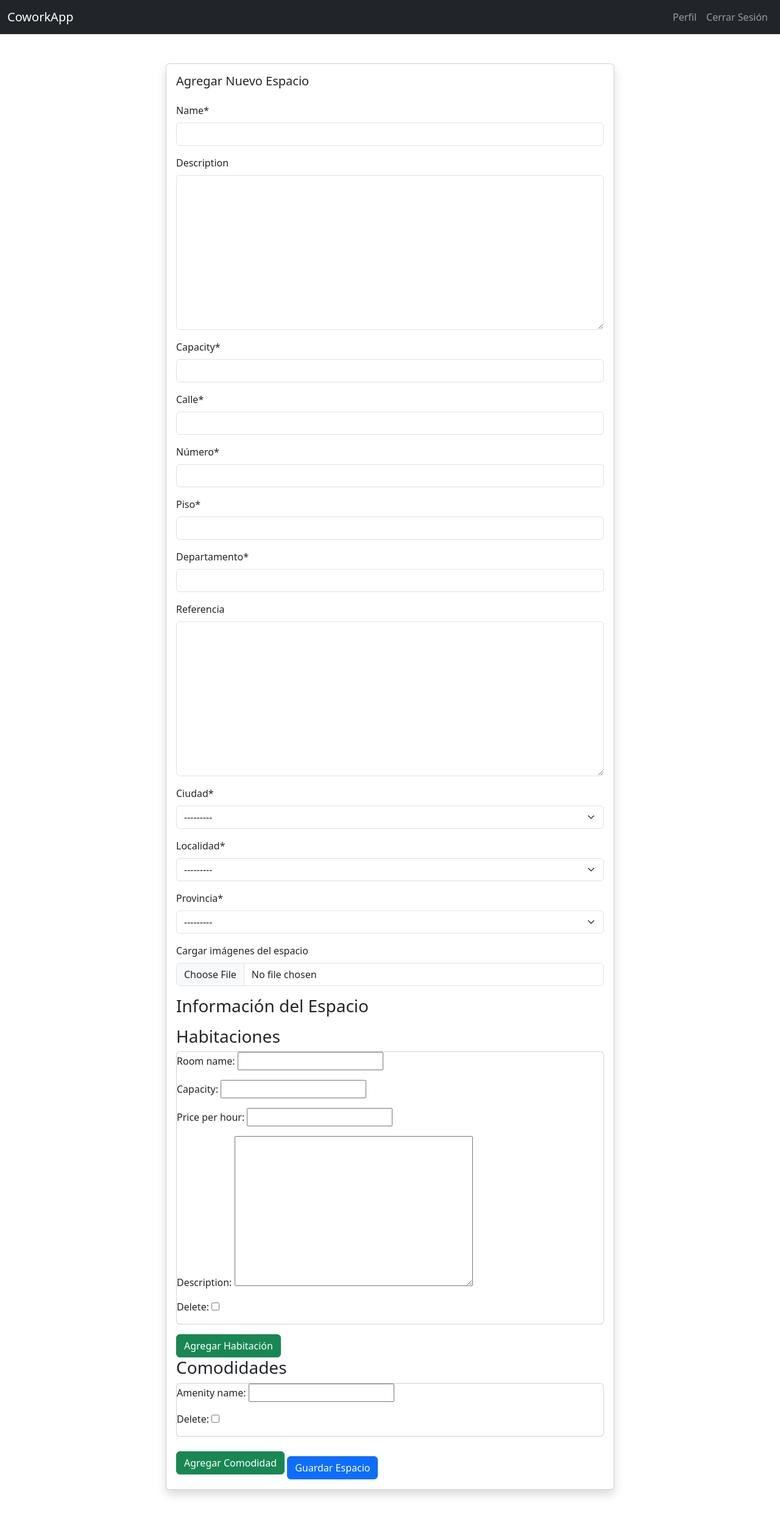
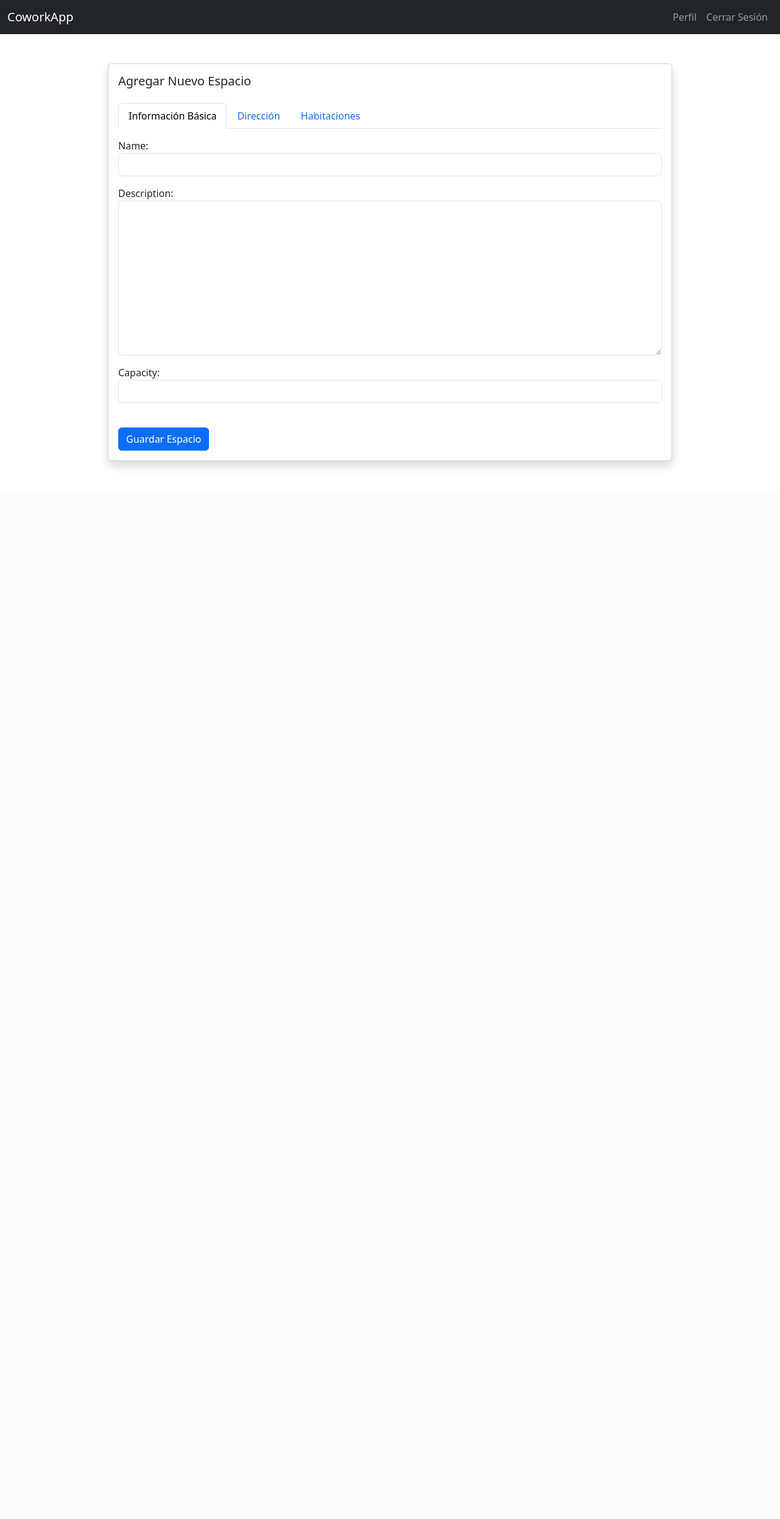
Before and after one commit to nahuelmendez6/coworking, a Django app: page /spaces/new in a window 1280 px wide. Shown: the whole page at 61% size. After the commit the page ends 766 px from the top, so only its background shows below. Run offline with Django 5.2, Linux system fonts and the light colour scheme; tables that the repository leaves empty hold one stand-in row (values such as "Sample post"); some libraries are stand-ins or nearby versions.

Commit message:
se modificaron estilos del formulario de carga de espacio

```diff
--- a/coworking_system/coworking_system/settings.py
+++ b/coworking_system/coworking_system/settings.py
@@ -54,6 +54,7 @@ INSTALLED_APPS = [
     # Apps del proyecto
     'spaces',
     'users',
+    'widget_tweaks',
 
 ]
 
--- a/coworking_system/spaces/forms.py
+++ b/coworking_system/spaces/forms.py
@@ -26,8 +26,12 @@ class NewSpaceForm(forms.ModelForm):
 
     class Meta:
         model = Space
-        fields = ['name', 'description', 'capacity', 'street', 'street_number',
-                  'floor', 'apartment', 'reference', 'city', 'department', 'province', 'images']
+        fields = '__all__'
+
+    def __init__(self, *args, **kwargs):
+        super().__init__(*args, **kwargs)
+        self.basic_info = ['name', 'description', 'capacity']
+        self.address = ['street', 'street_number', 'floor', 'apartment', 'reference', 'city', 'department', 'province']
 
 
 # Formulario para Room
--- a/coworking_system/templates/add_space.html
+++ b/coworking_system/templates/add_space.html
@@ -27,54 +27,115 @@
         </div>
     </nav>
 
-
-
-
-
     <!-- Contenedor Principal -->
     <div class="container my-5">
         <div class="row">
-            <div class="col-md-8 offset-md-2">
+            <div class="col-md-10 offset-md-1">
                 <div class="card shadow">
                     <div class="card-body">
                         <h5 class="card-title mb-4">Agregar Nuevo Espacio</h5>
                         <form method="POST" enctype="multipart/form-data">
                             {% csrf_token %}
-                            {% load crispy_forms_tags %}
-                            {{ form|crispy }}
-                            <h3>Información del Espacio</h3>
-                            {{ form.as_p|crispy }}
+                            {% load widget_tweaks %}
+                            <!-- Tabs Navigation -->
+                            <ul class="nav nav-tabs" id="spaceFormTabs" role="tablist">
+                                <li class="nav-item" role="presentation">
+                                    <button class="nav-link active" id="basic-info-tab" data-bs-toggle="tab" data-bs-target="#basic-info" type="button" role="tab">
+                                        Información Básica
+                                    </button>
+                                </li>
+                                <li class="nav-item" role="presentation">
+                                    <button class="nav-link" id="address-tab" data-bs-toggle="tab" data-bs-target="#address" type="button" role="tab">
+                                        Dirección
+                                    </button>
+                                </li>
+                                <li class="nav-item" role="presentation">
+                                    <button class="nav-link" id="rooms-tab" data-bs-toggle="tab" data-bs-target="#rooms" type="button" role="tab">
+                                        Habitaciones
+                                    </button>
+                                </li>
+                            </ul>
 
-                            <h3>Habitaciones</h3>
-                            {{ room_formset.management_form }}
-                            <div id="rooms-container">
-                                {% for form in room_formset %}
-                                    <div class="card mb-3">
-                                        {{ form.as_p }}
-                                        {% if form.instance.pk %}
-                                            <button type="button" class="btn btn-danger" onclick="removeRoom(this)">Eliminar</button>
-                                        {% endif %}
+                            <!-- Tabs Content -->
+                            <div class="tab-content mt-3" id="spaceFormTabsContent">
+                                <div class="tab-pane fade show active" id="basic-info" role="tabpanel">
+                                    <div class="mb-3">
+                                        {{ form.name.label_tag }}
+                                        {{ form.name|add_class:"form-control" }}
                                     </div>
-                                {% endfor %}
+                                    <div class="mb-3">
+                                        {{ form.description.label_tag }}
+                                        {{ form.description|add_class:"form-control" }}
+                                    </div>
+                                    <div class="mb-3">
+                                        {{ form.capacity.label_tag }}
+                                        {{ form.capacity|add_class:"form-control" }}
+                                    </div>
+                                </div>
+
+                                <div class="tab-pane fade" id="address" role="tabpanel">
+                                    <div class="mb-3">
+                                        {{ form.street.label_tag }}
+                                        {{ form.street|add_class:"form-control" }}
+                                    </div>
+                                    <div class="mb-3">
+                                        {{ form.street_number.label_tag }}
+                                        {{ form.street_number|add_class:"form-control" }}
+                                    </div>
+                                    <div class="mb-3">
+                                        {{ form.floor.label_tag }}
+                                        {{ form.floor|add_class:"form-control" }}
+                                    </div>
+                                    <div class="mb-3">
+                                        {{ form.apartment.label_tag }}
+                                        {{ form.apartment|add_class:"form-control" }}
+                                    </div>
+                                    <div class="mb-3">
+                                        {{ form.reference.label_tag }}
+                                        {{ form.reference|add_class:"form-control" }}
+                                    </div>
+                                    <div class="mb-3">
+                                        {{ form.city.label_tag }}
+                                        {{ form.city|add_class:"form-control" }}
+                                    </div>
+                                    <div class="mb-3">
+                                        {{ form.department.label_tag }}
+                                        {{ form.department|add_class:"form-control" }}
+                                    </div>
+                                    <div class="mb-3">
+                                        {{ form.province.label_tag }}
+                                        {{ form.province|add_class:"form-control" }}
+                                    </div>
+                                    <!-- Resto de los campos con la misma estructura -->
+                                </div>
+                                <div class="tab-pane fade" id="rooms" role="tabpanel">
+                                    <div id="rooms-container">
+                                        {{ room_formset.management_form }}
+                                        {% for form in room_formset %}
+                                            <div class="card mb-4">
+                                                <div class="card-body">
+                                                    <h5 class="card-title">Habitación {{ forloop.counter }}</h5>
+                                                    {{ form.as_p }}
+
+                                                    <div id="amenities-container-{{ forloop.counter }}" class="mb-3">
+                                                        <h6>Comodidades</h6>
+                                                        {{ amenity_formset.management_form }}
+                                                        {% for amenity_form in amenity_formset %}
+                                                            {{ amenity_form.as_p }}
+                                                        {% endfor %}
+                                                    </div>
+                                                </div>
+                                                <button type="button" class="btn btn-danger" onclick="removeRoom(this)">Eliminar Habitación</button>
+                                            </div>
+                                        {% endfor %}
+                                    </div>
+                                    <!-- Resto de los campos con la misma estructura -->
+                                </div>
                             </div>
-                            <button type="button" class="btn btn-success" id="add-room">Agregar Habitación</button>
 
-                            <h3>Comodidades</h3>
-                            {{ amenity_formset.management_form }}
-                            <div id="amenities-container">
-                                {% for form in amenity_formset %}
-                                    <div class="card mb-3">
-                                        {{ form.as_p }}
-                                        {% if form.instance.pk %}
-                                            <button type="button" class="btn btn-danger" onclick="removeAmenity(this)">Eliminar</button>
-                                        {% endif %}
-                                    </div>
-                                {% endfor %}
-                            </div>
-                            <button type="button" class="btn btn-success" id="add-amenity">Agregar Comodidad</button>
+                            <button type="submit" class="btn btn-primary mt-4">Guardar Espacio</button>
+                        </form>
 
-                            <button type="submit" class="btn btn-primary mt-3">Guardar Espacio</button>
-                        </form>
 
                     </div>
                 </div>
@@ -88,30 +149,17 @@
             const container = document.getElementById('rooms-container');
             const totalForms = document.querySelector('#id_rooms-TOTAL_FORMS');
             const formIndex = totalForms.value;
-            const newForm = container.children[0].cloneNode(true);
-            newForm.innerHTML = newForm.innerHTML.replace(/-0-/g, `-${formIndex}-`);
+
+            const newForm = container.children[0].cloneNode(true); // Clonar la primera habitación
+            newForm.innerHTML = newForm.innerHTML.replace(/-0-/g, `-${formIndex}-`); // Actualizar índices
             container.appendChild(newForm);
-            totalForms.value = parseInt(totalForms.value) + 1;
-        });
 
-        document.getElementById('add-amenity').addEventListener('click', function() {
-            const container = document.getElementById('amenities-container');
-            const totalForms = document.querySelector('#id_amenities-TOTAL_FORMS');
-            const formIndex = totalForms.value;
-            const newForm = container.children[0].cloneNode(true);
-            newForm.innerHTML = newForm.innerHTML.replace(/-0-/g, `-${formIndex}-`);
-            container.appendChild(newForm);
             totalForms.value = parseInt(totalForms.value) + 1;
         });
 
         function removeRoom(button) {
             button.closest('.card').remove();
         }
-
-        function removeAmenity(button) {
-            button.closest('.card').remove();
-        }
-
     </script>
 </body>
 </html>
```
